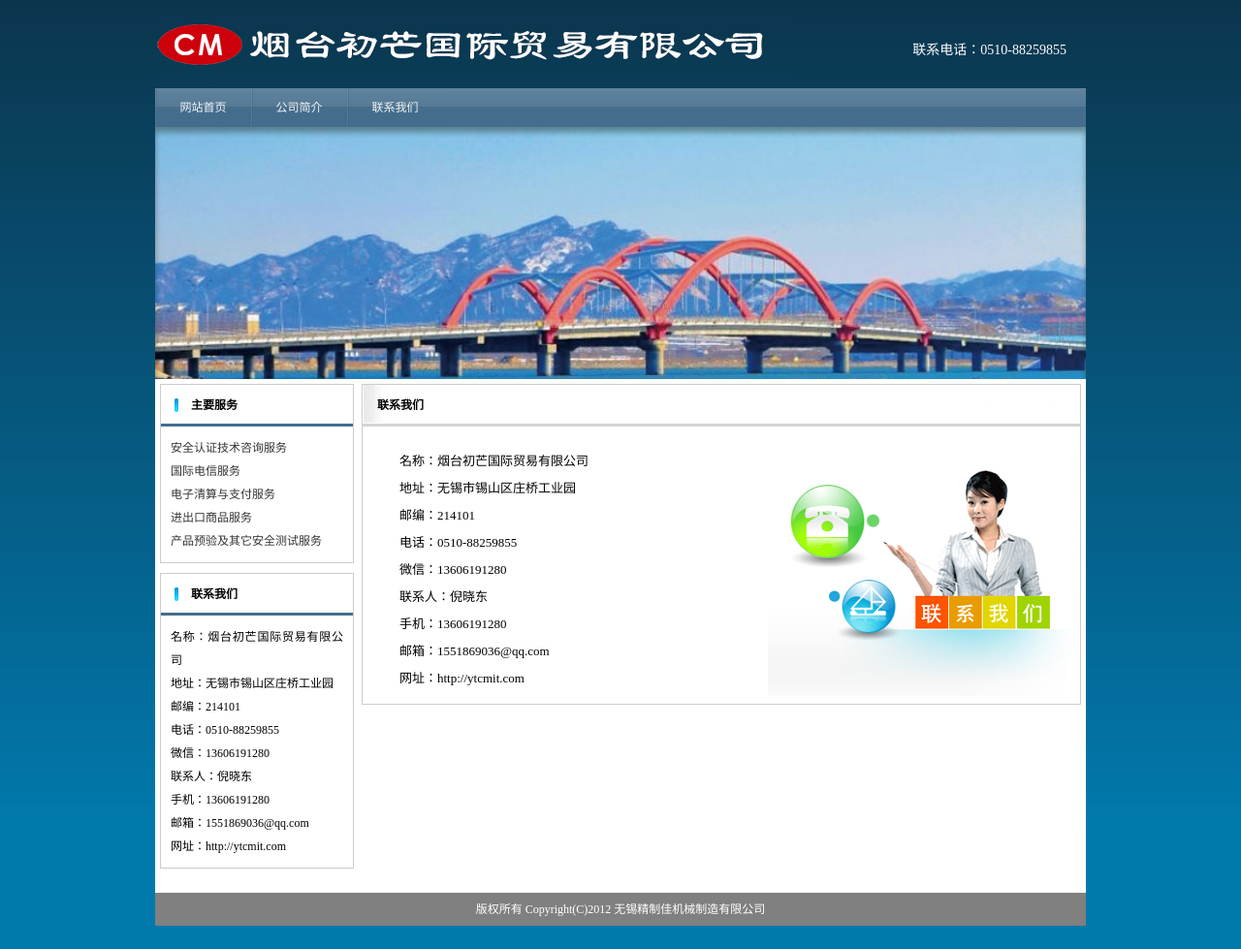
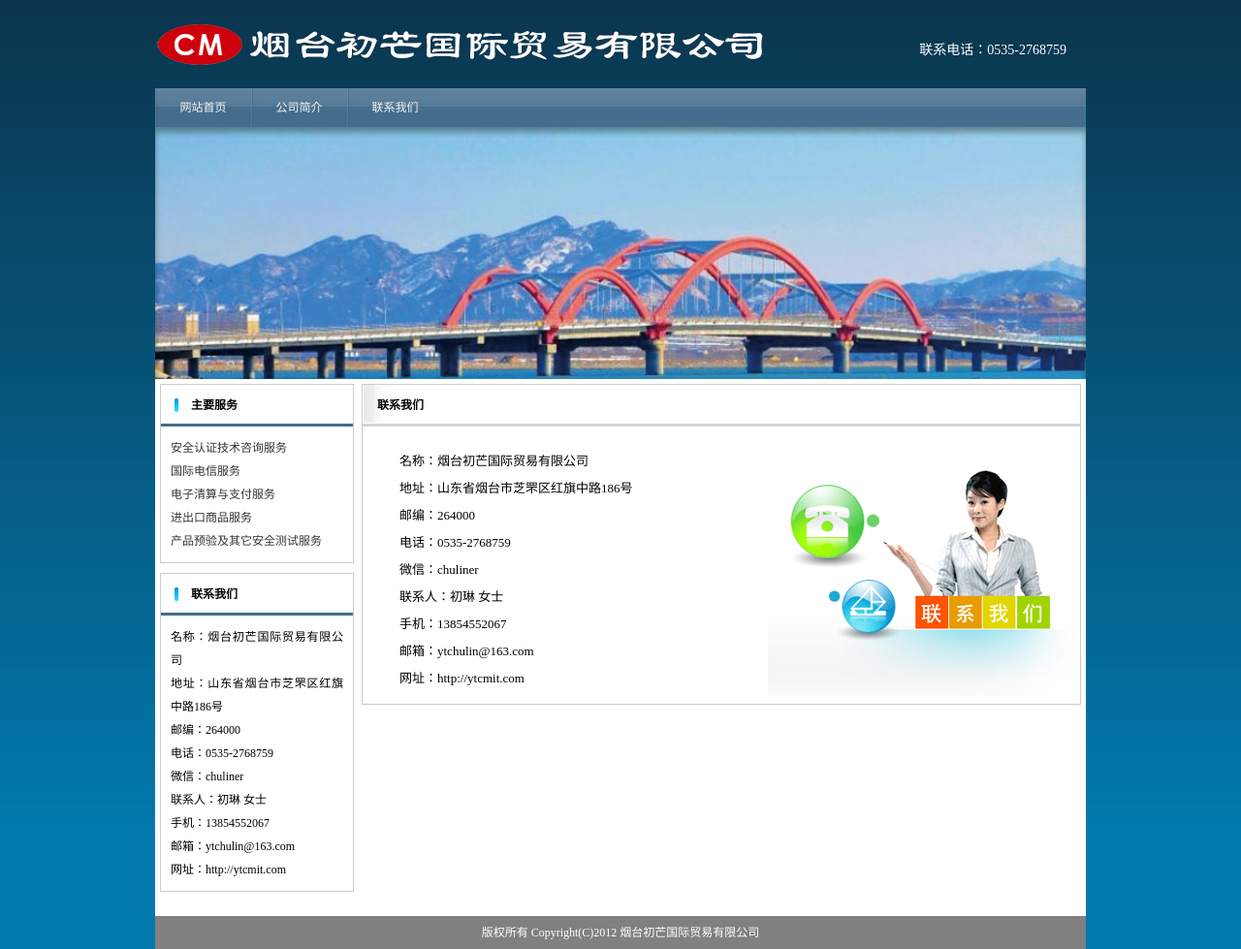
Before and after one commit to moranye/cl, a website built with webpack: page contact.html in a window 1280 px wide. Shown: the whole page at 97% size. Before the commit the page ends 955 px from the top, so only its background shows below. Built offline with nearby package versions, Linux system fonts and the light colour scheme.

Commit message:
修改信息

```diff
--- a/contact.html
+++ b/contact.html
@@ -20,7 +20,7 @@
 				</ul>
 			</div>
 			<div class="banner"></div>
-			<div class="tel">联系电话：0510-88259855</div>
+			<div class="tel">联系电话：0535-2768759</div>
 		</div>
 		<div class="content">
 			<div class="content-inner">
@@ -47,25 +47,25 @@
 									名称：烟台初芒国际贸易有限公司
 								</p>
 								<p class="product">
-									地址：无锡市锡山区庄桥工业园
+									地址：山东省烟台市芝罘区红旗中路186号
 								</p>
 								<p class="product">
-									邮编：214101
+									邮编：264000
 								</p>
 								<p class="product">
-									电话：0510-88259855
+									电话：0535-2768759
 								</p>
 								<p class="product">
-									微信：13606191280
+									微信：chuliner
 								</p>
 								<p class="product">
-									联系人：倪晓东
+									联系人：初琳 女士
 								</p>
 								<p class="product">
-									手机：13606191280
+									手机：13854552067
 								</p>
 								<p class="product">
-									邮箱：1551869036@qq.com
+									邮箱：ytchulin@163.com
 								</p>
 								<p class="product">
 									网址：http://ytcmit.com
@@ -82,25 +82,25 @@
 									名称：烟台初芒国际贸易有限公司
 								</p>
 								<p class="product">
-									地址：无锡市锡山区庄桥工业园
+									地址：山东省烟台市芝罘区红旗中路186号
 								</p>
 								<p class="product">
-									邮编：214101
+									邮编：264000
 								</p>
 								<p class="product">
-									电话：0510-88259855
+									电话：0535-2768759
 								</p>
 								<p class="product">
-									微信：13606191280
+									微信：chuliner
 								</p>
 								<p class="product">
-									联系人：倪晓东
+									联系人：初琳 女士
 								</p>
 								<p class="product">
-									手机：13606191280
+									手机：13854552067
 								</p>
 								<p class="product">
-									邮箱：1551869036@qq.com
+									邮箱：ytchulin@163.com
 								</p>
 								<p class="product">
 									网址：http://ytcmit.com
@@ -113,7 +113,7 @@
 				</div>
 			</div>
 			<div class="bottom">
-				 版权所有 Copyright(C)2012 无锡精制佳机械制造有限公司
+				 版权所有 Copyright(C)2012 烟台初芒国际贸易有限公司
 			</div>
 		</div>
 
```
Also changed, not shown: about.html (+11 -18 lines), index.html (+8 -8 lines), product.html (+9 -9 lines).
